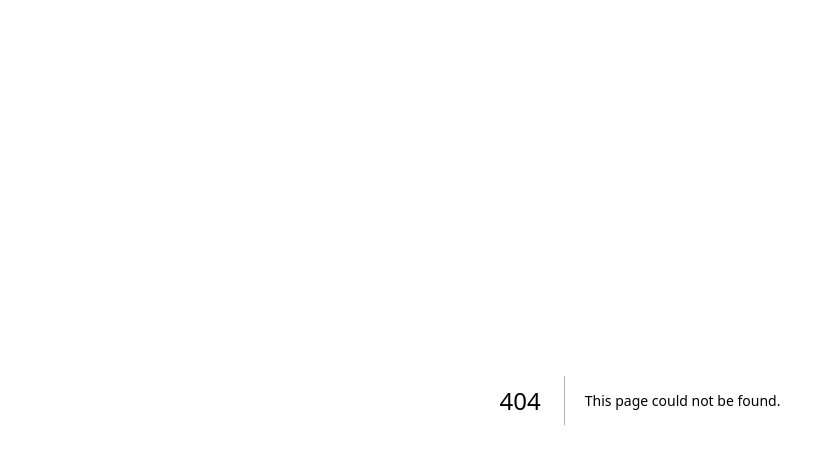
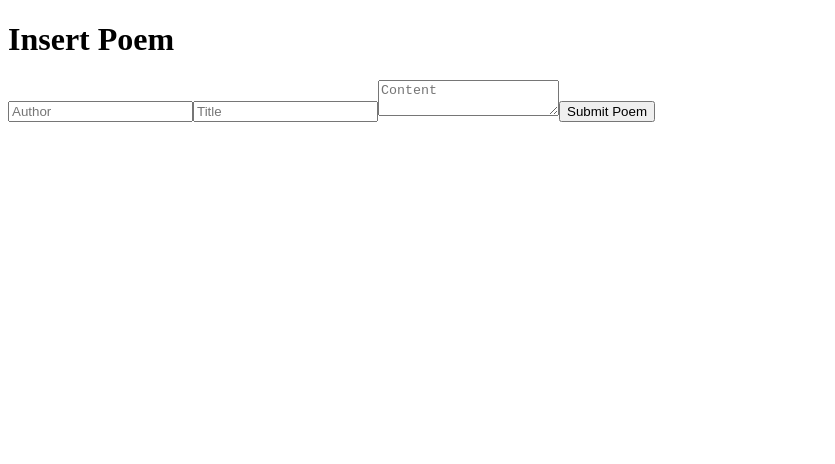
Before and after one commit to send4t/vercel-db, a Next.js app: page /poemsUP in a window 1280 px wide. Before the commit this address had no page. Shown: the top 464 px of the page, without its empty margins (0-835 px from the left). Built offline with nearby package versions, Linux system fonts and the light colour scheme.

Commit message:
Create poemsUP.js

```diff
--- /dev/null
+++ b/pages/poemsUP.js
@@ -0,0 +1,47 @@
+import React, { useState } from "react";
+
+export default function Home() {
+    const [author, setAuthor] = useState("");
+    const [title, setTitle] = useState("");
+    const [content, setContent] = useState("");
+
+    const handleSubmit = async () => {
+        // Call your API here to insert the poem into the database
+        const response = await fetch("/api/insert-poems", {
+            method: "POST",
+            headers: {
+                "Content-Type": "application/json",
+            },
+            body: JSON.stringify({ author, title, content }),
+        });
+
+        // Reset form fields after submission
+        setAuthor("");
+        setTitle("");
+        setContent("");
+    };
+
+    return (
+        <div>
+            <h1>Insert Poem</h1>
+            <input
+                type="text"
+                placeholder="Author"
+                value={author}
+                onChange={(e) => setAuthor(e.target.value)}
+            />
+            <input
+                type="text"
+                placeholder="Title"
+                value={title}
+                onChange={(e) => setTitle(e.target.value)}
+            />
+            <textarea
+                placeholder="Content"
+                value={content}
+                onChange={(e) => setContent(e.target.value)}
+            />
+            <button onClick={handleSubmit}>Submit Poem</button>
+        </div>
+    );
+}
```
